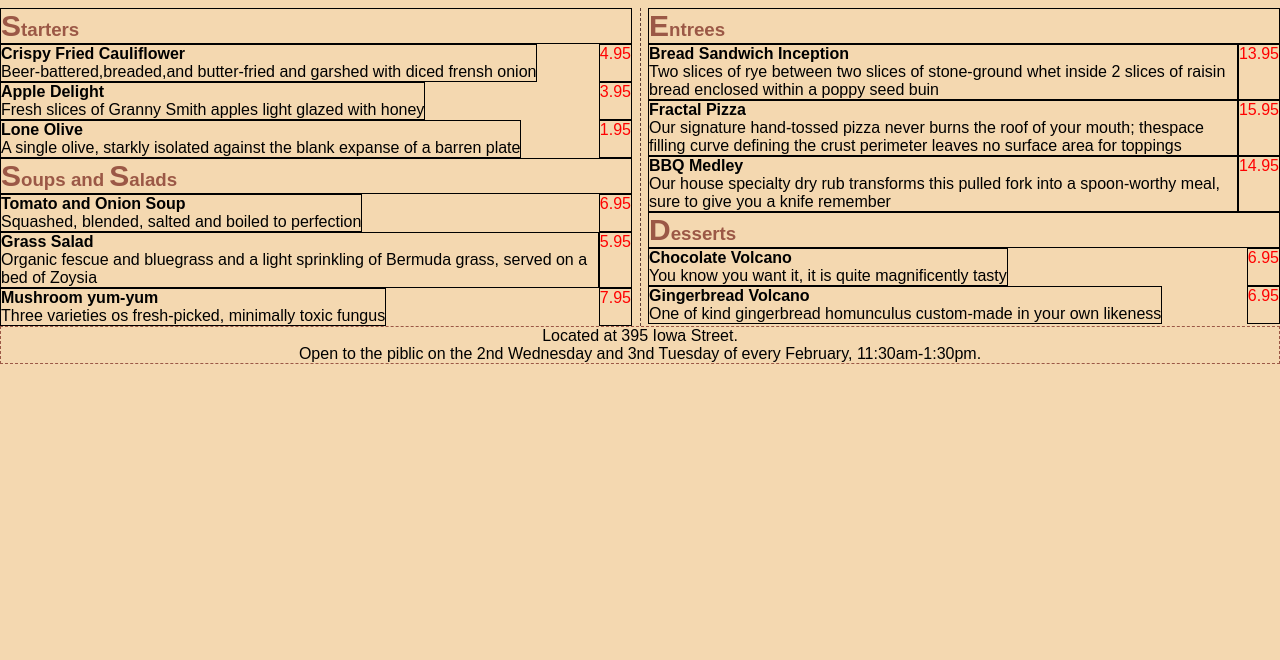
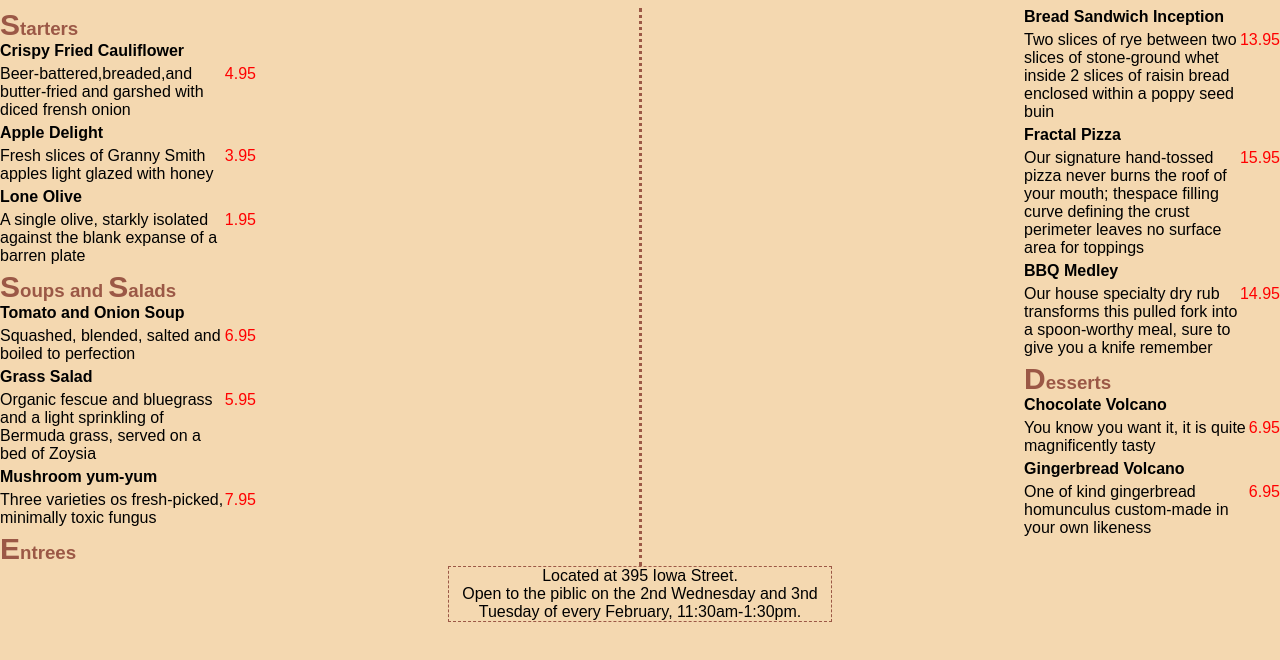
Before and after one commit to helderamora/Fundamentos_JavaScript-Curso, a plain HTML site: page atividade-015.html in a window 1280 px wide. Shown: the part 72-732 px from the top of the page. Drawn offline with Linux system fonts and the light colour scheme; a web font is replaced by a local one.

Commit message:
Atividade 15 part2

```diff
--- a/atividade-015.css
+++ b/atividade-015.css
@@ -3,7 +3,7 @@
     padding: 0;
     box-sizing: border-box;
     background-color: #F4D8B0;
-    font-family: Arial, Helvetica, sans-serif
+    font-family: Arial, Helvetica, sans-serif;
 }
 
 
@@ -17,38 +17,40 @@ h1 {
 }
 
 #conteiner {
-    column-count: 2;
-    column-rule-width: 1.65px;
-    column-rule-style: dashed;
-    column-rule-color: #5C3F37;
-    column-width: 500%;
+    columns: 2;
+    column-rule: 3px #9b5846;
+    column-rule-style: dotted;
+    column-gap: 60%;
 }
 
-.box {
+.test {
     display: flex;
     justify-content: space-between;
+    padding-top: 5px;
+    padding-bottom: 5px;
 }
 
 #title-h3 {
     color: #9b5846;
-    border: black 1px solid;
-}
-
-.box-menu,.box-price {
-    border: black 1px solid;
+    /* border: black 1px solid; */
 }
 
 #title-h3 .first-letter {
     font-size: 30px;
 }
 
+p {
+    /* border: 0.1rem solid black; */
+}
+
 .price {
     color: red;
+    /* border: 0.1rem solid black; */
 }
 
 footer {
     text-align: center;
-    margin-left: auto;
+    margin: 0 28rem ;
 }
 
 .box-footer {
--- a/atividade-015.html
+++ b/atividade-015.html
@@ -31,138 +31,107 @@
         <main>
             <h3 id="title-h3"><span class="first-letter">S</span>tarters</h3>
 
-            <div class="box">
-                <div class="box-menu">
             <h4>Crispy Fried Cauliflower</h4>
+
+            <div class="test">
                 <p>Beer-battered,breaded,and butter-fried and garshed with diced frensh onion
                 </p>
+                <span class="price">4.95</span>
             </div>
 
-                <div class="box-price">
-                    <span class="price">4.95</span>
-                </div>
+            <h4>Apple Delight</h4>
+
+            <div class="test">
+                <p>Fresh slices of Granny Smith apples light glazed with honey</p>
+
+                <span class="price">3.95</span>
             </div>
 
-            <div class="box">
-                <div class="box-menu">
-                    <h4>Apple Delight</h4>
-                    <p>Fresh slices of Granny Smith apples light glazed with honey</p>
-                </div>
-                <div class="box-price">
-                    <span class="price">3.95</span>
-                </div>
-            </div>
+            <h4>Lone Olive</h4>
 
-            <div class="box">
-                <div class="box-menu">
-                    <h4>Lone Olive</h4>
+            <div class="test">
                 <p>A single olive, starkly isolated against the blank expanse of a barren plate</p>
-                </div>
-                <div class="box-price">
+
                 <span class="price">1.95</span>
-                </div>
             </div>
 
             <h3 id="title-h3"><span class="first-letter">S</span>oups and <span class="first-letter">S</span>alads</h3>
 
-            <div class="box">
-                <div class="box-menu">
             <h4>Tomato and Onion Soup</h4>
+
+            <div class="test">
                 <p>Squashed, blended, salted and boiled to perfection</p>
+
+                <span class="price">6.95</span>
             </div>
 
-                <div class="box-price">
-                    <span class="price">6.95</span>
-                </div>
+            <h4>Grass Salad</h4>
+
+            <div class="test">
+                <p>Organic fescue and bluegrass and a light sprinkling of Bermuda grass, served on a bed of Zoysia
+                </p>
+
+                <span class="price">5.95</span>
             </div>
 
-            <div class="box">
-                <div class="box-menu">
-                    <h4>Grass Salad</h4>
-                    <p>Organic fescue and bluegrass and a light sprinkling of Bermuda grass, served on a bed of Zoysia
-                    </p>
-                </div>
+            <h4>Mushroom yum-yum</h4>
 
-                <div class="box-price">
-                    <span class="price">5.95</span>
-                </div>
-            </div>
+            <div class="test">
+                <p>Three varieties os fresh-picked, minimally toxic fungus</p>
 
-            <div class="box">
-                <div class="box-menu">
-                    <h4>Mushroom yum-yum</h4>
-                    <p>Three varieties os fresh-picked, minimally toxic fungus</p>
-                </div>
-
-                <div class="box-price">
                 <span class="price">7.95</span>
-                </div>
             </div>
 
             <h3 id="title-h3"><span class="first-letter">E</span>ntrees</h3>
 
-            <div class="box">
-                <div class="box-menu">
             <h4>Bread Sandwich Inception</h4>
+            <div class="test">
                 <p>Two slices of rye between two slices of stone-ground whet inside 2 slices of raisin bread
                     enclosed
                     within a poppy seed buin</p>
+
+                <span class="price">13.95</span>
             </div>
 
-                <div class="box-price">
-                    <span class="price">13.95</span>
-                </div>
-            </div>
 
-            <div class="box">
-                <div class="box-menu">
             <h4>Fractal Pizza</h4>
+
+            <div class="test">
                 <p>Our signature hand-tossed pizza never burns the roof of your mouth; thespace filling curve
                     defining
                     the crust perimeter leaves no surface area for toppings</p>
+
+                <span class="price">15.95</span>
             </div>
 
-                <div class="box-price">
-                    <span class="price">15.95</span>
-                </div>
-            </div>
+            <h4>BBQ Medley</h4>
 
-            <div class="box">
-                <div class="box-menu">
-                    <h4>BBQ Medley</h4>
-                    <p>Our house specialty dry rub transforms this pulled fork into a spoon-worthy meal, sure to give
-                        you a
-                        knife remember</p>
-                </div>
+            <div class="test">
+                <p>Our house specialty dry rub transforms this pulled fork into a spoon-worthy meal, sure to
+                    give you a knife remember</p>
 
-                <div class="box-price">
                 <span class="price">14.95</span>
-                </div>
             </div>
 
             <h3 id="title-h3"><span class="first-letter">D</span>esserts</h3>
 
-            <div class="box">
-                <div class="box-menu">
             <h4>Chocolate Volcano</h4>
+
+            <div class="test">
                 <p>You know you want it, it is quite magnificently tasty</p>
+
+                <span class="price">6.95</span>
             </div>
 
-                <div class="box-price">
+            <h4>Gingerbread Volcano</h4>
+
+            <div class="test">
+                <p>One of kind gingerbread homunculus custom-made in your own likeness</p>
+
                 <span class="price">6.95</span>
             </div>
-            </div>
 
-            <div class="box">
-                <div class="box-menu">
-                    <h4>Gingerbread Volcano</h4>
-                    <p>One of kind gingerbread homunculus custom-made in your own likeness</p>
-                </div>
 
-                <div class="box-price">
-                    <span class="price">6.95</span>
-                </div>
-            </div>
         </main>
     </div>
     <footer>
```
Lines whose indentation alone changed are shown as unchanged.
